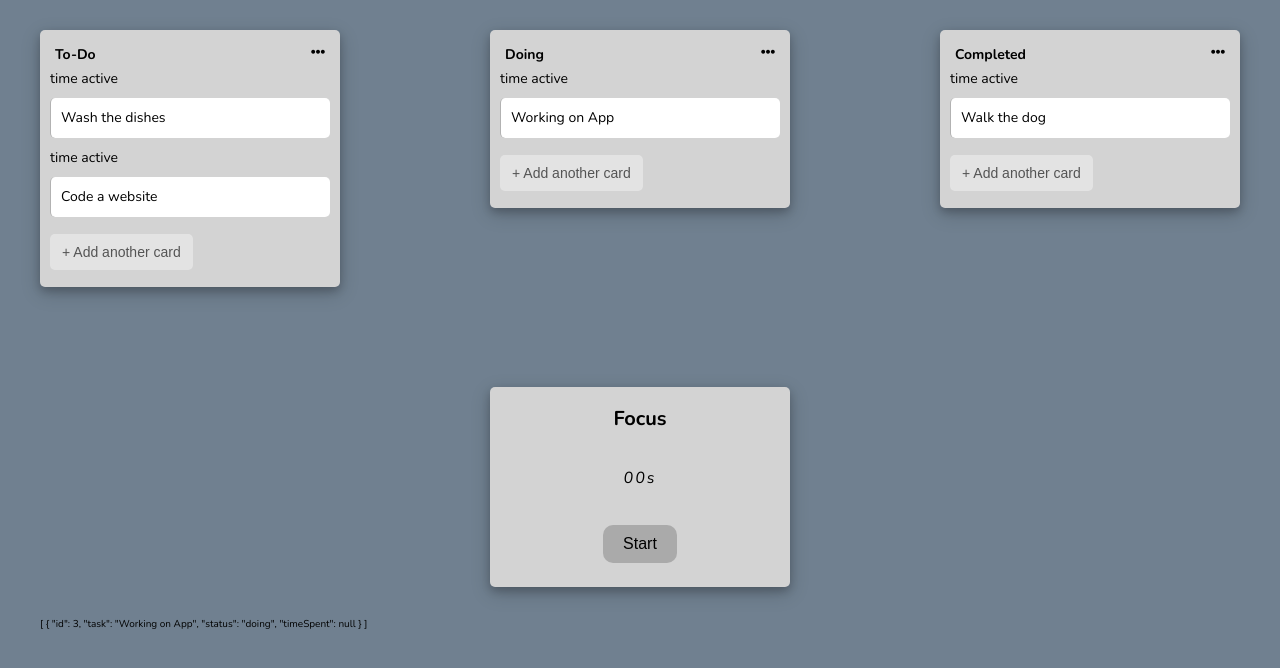
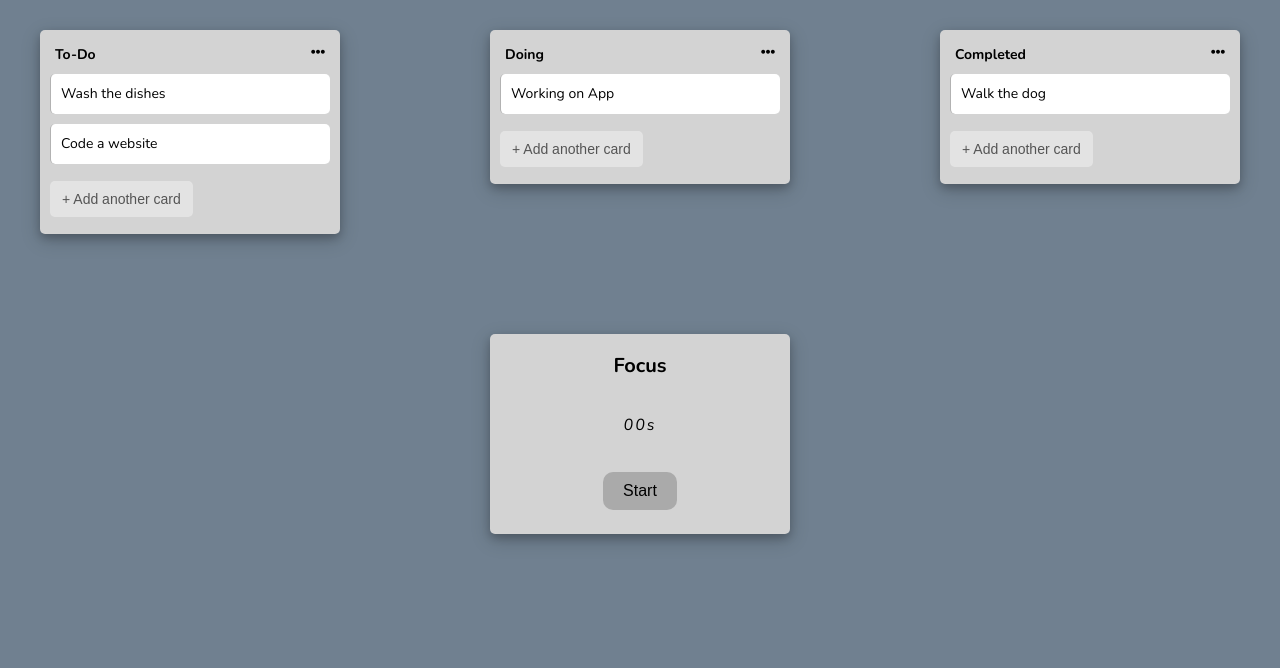
Before and after one commit to wwwLulu/Tracker-App, a Vue app: page / in a window 1280 px wide. Shown: the top 668 px of the page. Built offline with nearby package versions, Linux system fonts and the light colour scheme.

Commit message:
Removed unnecessary code

```diff
--- a/src/components/List/ListItem.vue
+++ b/src/components/List/ListItem.vue
@@ -1,6 +1,4 @@
 <template>
-    <p>time active {{ listItem.timeSpent }}</p>
-
     <div @click="closeWithoutSaving" v-if="editMode" class="modal"></div>
     <p
         draggable="true"
--- a/src/components/Timer/Timer.vue
+++ b/src/components/Timer/Timer.vue
@@ -11,7 +11,6 @@
             :isStarted="isStarted"
         />
     </div>
-    <p>{{ currentListItems }}</p>
 </template>
 
 <script>
```
